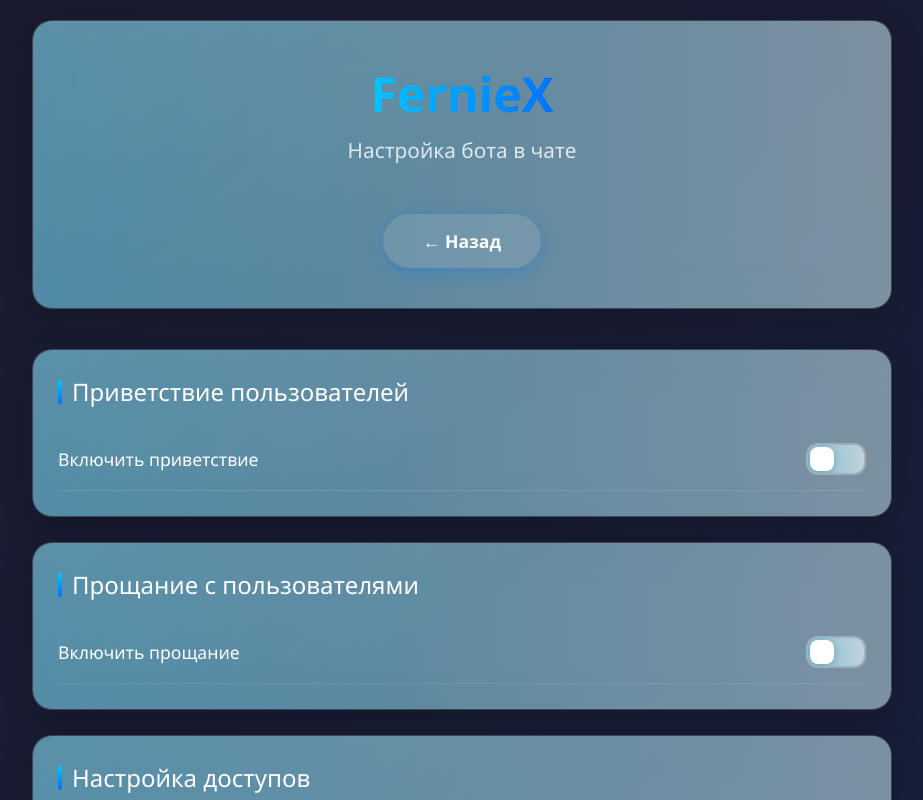
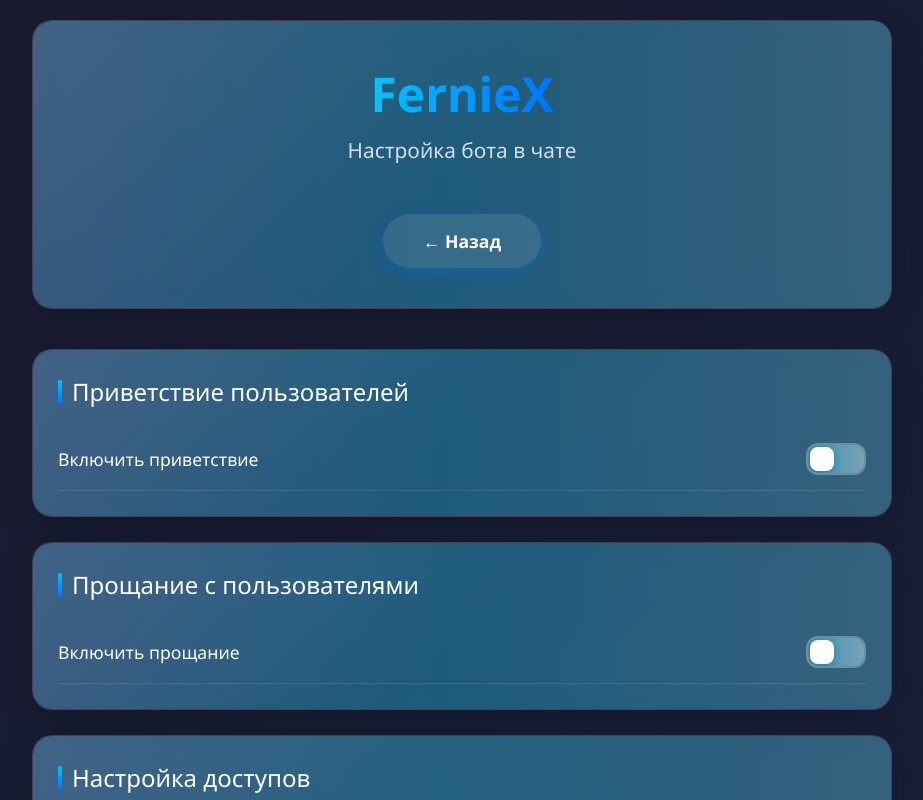
Before and after one commit to FernadezTain/ChatSetting, a plain HTML site: page index.html in a window 1280 px wide. Both pictures are taken after a click on the button "Настроить чат". Shown: the top 800 px of the page, without its empty margins (178-1101 px from the left). Drawn offline with Linux system fonts and the light colour scheme.

Commit message:
Update style.css

```diff
--- a/style.css
+++ b/style.css
@@ -5,11 +5,28 @@
     font-family: 'Segoe UI', system-ui, sans-serif;
 }
 
+/* Отключаем выделение текста для лучшей производительности */
+* {
+    -webkit-tap-highlight-color: transparent;
+    -webkit-touch-callout: none;
+    -webkit-user-select: none;
+    user-select: none;
+}
+
+/* Разрешаем выделение только для полей ввода */
+input, textarea {
+    -webkit-user-select: text;
+    user-select: text;
+}
+
 body {
     background: linear-gradient(135deg, #1a1a2e 0%, #16213e 100%);
     color: #fff;
     min-height: 100vh;
     overflow-x: hidden;
+    /* Оптимизация для мобильных */
+    -webkit-overflow-scrolling: touch;
+    overscroll-behavior: none;
 }
 
 .container {
@@ -22,22 +39,30 @@ body {
 .page {
     display: none;
     min-height: 100vh;
+    /* Улучшаем производительность анимаций */
+    transform: translateZ(0);
+    backface-visibility: hidden;
+    perspective: 1000;
 }
 
 .page.active {
     display: block;
 }
 
-/* Эффект жидкого стекла */
+/* Эффект жидкого стекла - оптимизированная версия */
 .glass-effect {
     background: rgba(255, 255, 255, 0.08);
-    backdrop-filter: blur(20px);
-    -webkit-backdrop-filter: blur(20px);
+    /* Упрощаем blur для мобильных */
+    backdrop-filter: blur(10px);
+    -webkit-backdrop-filter: blur(10px);
     border-radius: 20px;
     border: 1px solid rgba(255, 255, 255, 0.1);
     box-shadow: 0 8px 32px rgba(0, 0, 0, 0.2);
     position: relative;
     overflow: hidden;
+    /* Улучшаем производительность */
+    transform: translateZ(0);
+    will-change: transform;
 }
 
 .glass-effect::before {
@@ -52,24 +77,22 @@ body {
     border-radius: 20px;
 }
 
-/* Анимация капли воды */
+/* Анимация капли воды - упрощенная для мобильных */
 @keyframes waterDrop {
-    0% {
+    0%, 100% {
         transform: scale(1);
         opacity: 0.8;
     }
     50% {
-        transform: scale(1.05);
+        transform: scale(1.02);
         opacity: 1;
-    }
-    100% {
-        transform: scale(1);
-        opacity: 0.8;
     }
 }
 
 .water-drop {
     animation: waterDrop 3s infinite ease-in-out;
+    /* Оптимизация анимации */
+    animation-delay: 0.1s;
 }
 
 /* Заголовок */
@@ -108,6 +131,8 @@ header {
     box-shadow: 0 4px 15px rgba(0, 114, 255, 0.3);
     position: relative;
     overflow: hidden;
+    /* Оптимизация для касаний */
+    touch-action: manipulation;
 }
 
 .btn:hover {
@@ -175,6 +200,8 @@ header {
     align-items: center;
     padding: 15px 0;
     border-bottom: 1px solid rgba(255, 255, 255, 0.1);
+    /* Улучшаем производительность */
+    transform: translateZ(0);
 }
 
 .setting-item:last-child {
@@ -185,7 +212,7 @@ header {
     font-size: 1.1rem;
 }
 
-/* Новые переключатели */
+/* Новые переключатели - оптимизированные */
 .toggle-switch {
     width: 60px;
     height: 32px;
@@ -193,9 +220,13 @@ header {
     border-radius: 12px;
     position: relative;
     cursor: pointer;
-    transition: all 0.4s cubic-bezier(0.68, -0.55, 0.265, 1.55);
+    transition: all 0.3s ease;
     border: 2px solid rgba(255, 255, 255, 0.1);
     overflow: hidden;
+    /* Оптимизация анимаций */
+    transform: translateZ(0);
+    will-change: transform;
+    touch-action: manipulation;
 }
 
 .toggle-switch.active {
@@ -211,11 +242,14 @@ header {
     border-radius: 8px;
     top: 2px;
     left: 2px;
-    transition: all 0.4s cubic-bezier(0.68, -0.55, 0.265, 1.55);
+    transition: all 0.3s cubic-bezier(0.4, 0, 0.2, 1);
     box-shadow: 0 2px 8px rgba(0, 0, 0, 0.2);
     display: flex;
     align-items: center;
     justify-content: center;
+    /* Улучшаем производительность */
+    transform: translateZ(0);
+    will-change: transform;
 }
 
 .toggle-switch.active .toggle-slider {
@@ -229,7 +263,7 @@ header {
     font-weight: bold;
     font-size: 14px;
     opacity: 0;
-    transition: opacity 0.3s ease 0.1s;
+    transition: opacity 0.2s ease 0.1s;
 }
 
 .toggle-switch.active .toggle-slider::after {
@@ -241,12 +275,16 @@ header {
     width: 100%;
     height: 100%;
     pointer-events: none;
+    /* Улучшаем производительность */
+    transform: translateZ(0);
 }
 
 .toggle-content {
     max-height: 0;
     overflow: hidden;
-    transition: max-height 0.5s ease;
+    transition: max-height 0.4s ease;
+    /* Улучшаем производительность */
+    transform: translateZ(0);
 }
 
 .toggle-content.active {
@@ -269,6 +307,8 @@ header {
     transition: all 0.3s ease;
     backdrop-filter: blur(10px);
     resize: vertical;
+    /* Улучшаем производительность */
+    transform: translateZ(0);
 }
 
 .text-input:focus {
@@ -281,7 +321,7 @@ header {
     color: rgba(255, 255, 255, 0.5);
 }
 
-/* Ползунки с эффектом жидкого стекла */
+/* Ползунки с эффектом жидкого стекла - оптимизированные */
 .slider-container {
     margin: 20px 0;
 }
@@ -289,6 +329,8 @@ header {
 .liquid-slider {
     position: relative;
     margin-bottom: 10px;
+    /* Улучшаем производительность */
+    transform: translateZ(0);
 }
 
 .slider-track {
@@ -298,6 +340,8 @@ header {
     border-radius: 10px;
     position: relative;
     overflow: hidden;
+    /* Улучшаем производительность */
+    transform: translateZ(0);
 }
 
 .slider-fill {
@@ -306,7 +350,10 @@ header {
     background: linear-gradient(90deg, #00c6ff, #0072ff);
     border-radius: 10px;
     width: 50%;
-    transition: width 0.3s ease;
+    transition: width 0.2s ease;
+    /* Улучшаем производительность */
+    transform: translateZ(0);
+    will-change: width;
 }
 
 .slider-thumb {
@@ -319,8 +366,12 @@ header {
     transform: translate(-50%, -50%);
     cursor: pointer;
     box-shadow: 0 2px 10px rgba(0, 0, 0, 0.3);
-    transition: all 0.3s ease;
+    transition: all 0.2s ease;
     z-index: 2;
+    /* Улучшаем производительность */
+    transform: translateZ(0);
+    will-change: transform;
+    touch-action: pan-x;
 }
 
 .slider-thumb:hover {
@@ -366,10 +417,13 @@ header {
     width: 100%;
     height: 100%;
     background: rgba(0, 0, 0, 0.8);
-    backdrop-filter: blur(10px);
+    backdrop-filter: blur(5px);
+    -webkit-backdrop-filter: blur(5px);
     z-index: 1000;
     align-items: center;
     justify-content: center;
+    /* Улучшаем производительность */
+    transform: translateZ(0);
 }
 
 .modal.active {
@@ -382,6 +436,8 @@ header {
     padding: 30px;
     position: relative;
     text-align: center;
+    /* Улучшаем производительность */
+    transform: translateZ(0);
 }
 
 .modal-close {
@@ -400,6 +456,7 @@ header {
     align-items: center;
     justify-content: center;
     transition: background 0.3s ease;
+    touch-action: manipulation;
 }
 
 .modal-close:hover {
@@ -418,6 +475,8 @@ header {
     border-radius: 50%;
     animation: spin 1s linear infinite;
     margin: 0 auto 20px;
+    /* Улучшаем производительность анимации */
+    animation-delay: 0.1s;
 }
 
 .loading-title {
@@ -437,7 +496,7 @@ header {
     100% { transform: rotate(360deg); }
 }
 
-/* Анимации частиц */
+/* Анимации частиц - оптимизированные */
 @keyframes particle {
     0% {
         transform: translate(0, 0) scale(0);
@@ -455,10 +514,58 @@ header {
     height: 4px;
     background: #10b981;
     border-radius: 50%;
-    animation: particle 0.6s ease-out forwards;
+    animation: particle 0.4s ease-out forwards;
+    /* Улучшаем производительность */
+    will-change: transform, opacity;
 }
 
-/* Адаптивность */
+/* Анимированное свечение для блоков настроек - оптимизированное */
+.glass-effect::after {
+    content: '';
+    position: absolute;
+    top: -10%;
+    left: -10%;
+    width: 120%;
+    height: 120%;
+    background: linear-gradient(270deg, #ffffff, #00c6ff, #9b5de5, #ffffff);
+    background-size: 400% 400%;
+    z-index: -2;
+    border-radius: 20px;
+    animation: glowAnimation 12s ease infinite;
+    opacity: 0.3;
+    /* Упрощаем анимацию для мобильных */
+    animation-delay: 0.2s;
+}
+
+/* Анимация свечения - упрощенная */
+@keyframes glowAnimation {
+    0%, 100% { background-position: 0% 50%; }
+    50% { background-position: 100% 50%; }
+}
+
+/* Анимированное свечение для кнопок переключателей - оптимизированное */
+.toggle-switch::before {
+    content: '';
+    position: absolute;
+    top: -5px;
+    left: -5px;
+    width: calc(100% + 10px);
+    height: calc(100% + 10px);
+    border-radius: 16px;
+    background: linear-gradient(270deg, #ffffff, #00c6ff, #9b5de5, #ffffff);
+    background-size: 300% 300%;
+    z-index: -1;
+    opacity: 0.3;
+    transition: opacity 0.3s ease;
+    animation: glowAnimation 8s ease infinite;
+    animation-delay: 0.3s;
+}
+
+.toggle-switch.active::before {
+    opacity: 0.7;
+}
+
+/* Медиа-запросы для оптимизации на мобильных */
 @media (max-width: 768px) {
     .container {
         padding: 10px;
@@ -481,47 +588,69 @@ header {
     .toggle-switch {
         align-self: flex-end;
     }
-}
-/* Анимированное свечение для блоков настроек */
-.glass-effect::after {
-    content: '';
-    position: absolute;
-    top: -10%;
-    left: -10%;
-    width: 120%;
-    height: 120%;
-    background: linear-gradient(270deg, #ffffff, #00c6ff, #9b5de5, #ffffff);
-    background-size: 600% 600%;
-    z-index: -2;
-    border-radius: 20px;
-    animation: glowAnimation 8s ease infinite;
-    opacity: 0.5;
+
+    /* Упрощаем эффекты на мобильных */
+    .glass-effect {
+        backdrop-filter: blur(5px);
+        -webkit-backdrop-filter: blur(5px);
+    }
+
+    .glass-effect::after {
+        animation-duration: 16s;
+        opacity: 0.2;
+    }
+
+    .water-drop {
+        animation: none;
+    }
+
+    /* Уменьшаем количество частиц на мобильных */
+    .particle {
+        width: 3px;
+        height: 3px;
+    }
 }
 
-/* Анимация свечения */
-@keyframes glowAnimation {
-    0% { background-position: 0% 50%; }
-    50% { background-position: 100% 50%; }
-    100% { background-position: 0% 50%; }
+/* Отключаем сложные анимации на слабых устройствах */
+@media (max-width: 480px) {
+    .glass-effect::after {
+        animation: none;
+        opacity: 0.1;
+    }
+
+    .toggle-switch::before {
+        animation: none;
+    }
+
+    .water-drop {
+        animation: none;
+    }
 }
 
-/* Анимированное свечение для кнопок переключателей */
-.toggle-switch::before {
-    content: '';
-    position: absolute;
-    top: -5px;
-    left: -5px;
-    width: calc(100% + 10px);
-    height: calc(100% + 10px);
-    border-radius: 16px;
-    background: linear-gradient(270deg, #ffffff, #00c6ff, #9b5de5, #ffffff);
-    background-size: 400% 400%;
-    z-index: -1;
-    opacity: 0.5;
-    transition: opacity 0.3s ease;
-    animation: glowAnimation 6s ease infinite;
+/* Оптимизация для устройств с ограниченными ресурсами */
+@media (prefers-reduced-motion: reduce) {
+    * {
+        animation-duration: 0.01ms !important;
+        animation-iteration-count: 1 !important;
+        transition-duration: 0.01ms !important;
+    }
+
+    .water-drop {
+        animation: none;
+    }
+
+    .glass-effect::after {
+        animation: none;
+    }
+
+    .toggle-switch::before {
+        animation: none;
+    }
 }
 
-.toggle-switch.active::before {
-    opacity: 1;
+/* Предотвращаем зум на iOS при фокусе на инпутах */
+@media screen and (max-width: 768px) {
+    input, textarea, select {
+        font-size: 16px;
+    }
 }
```
